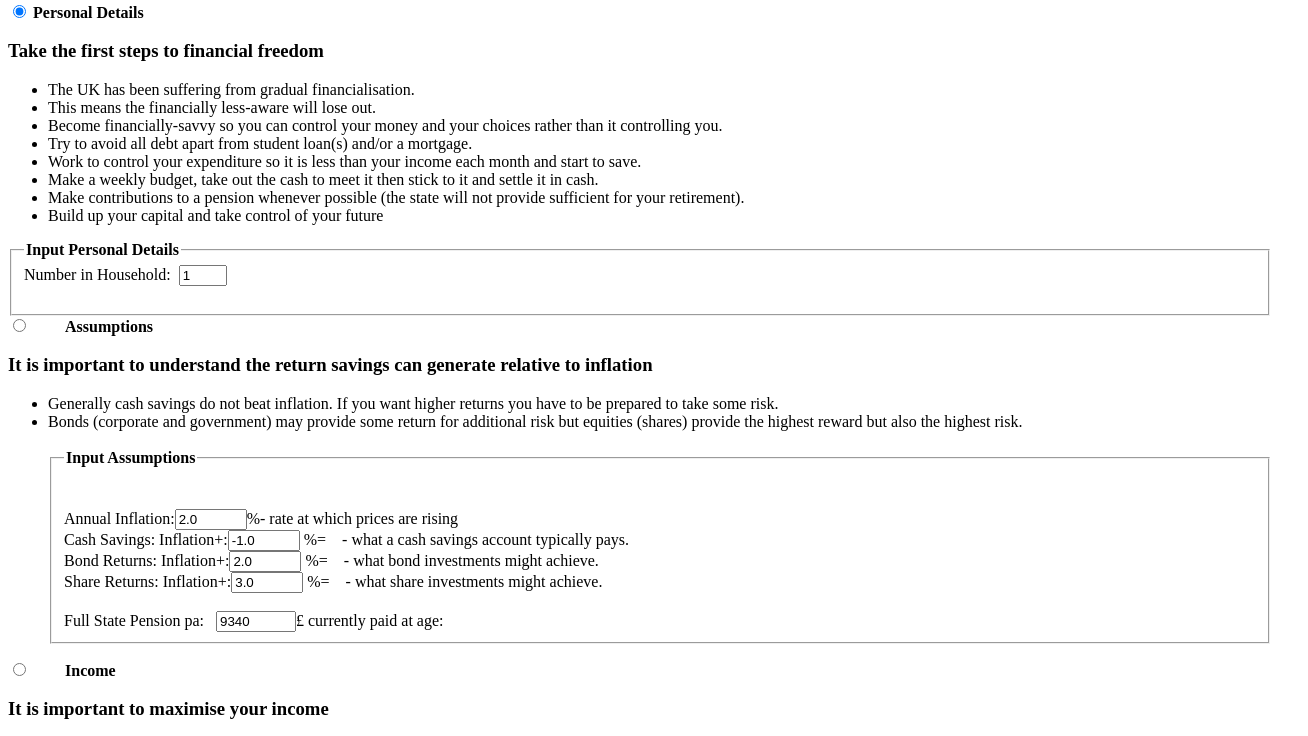
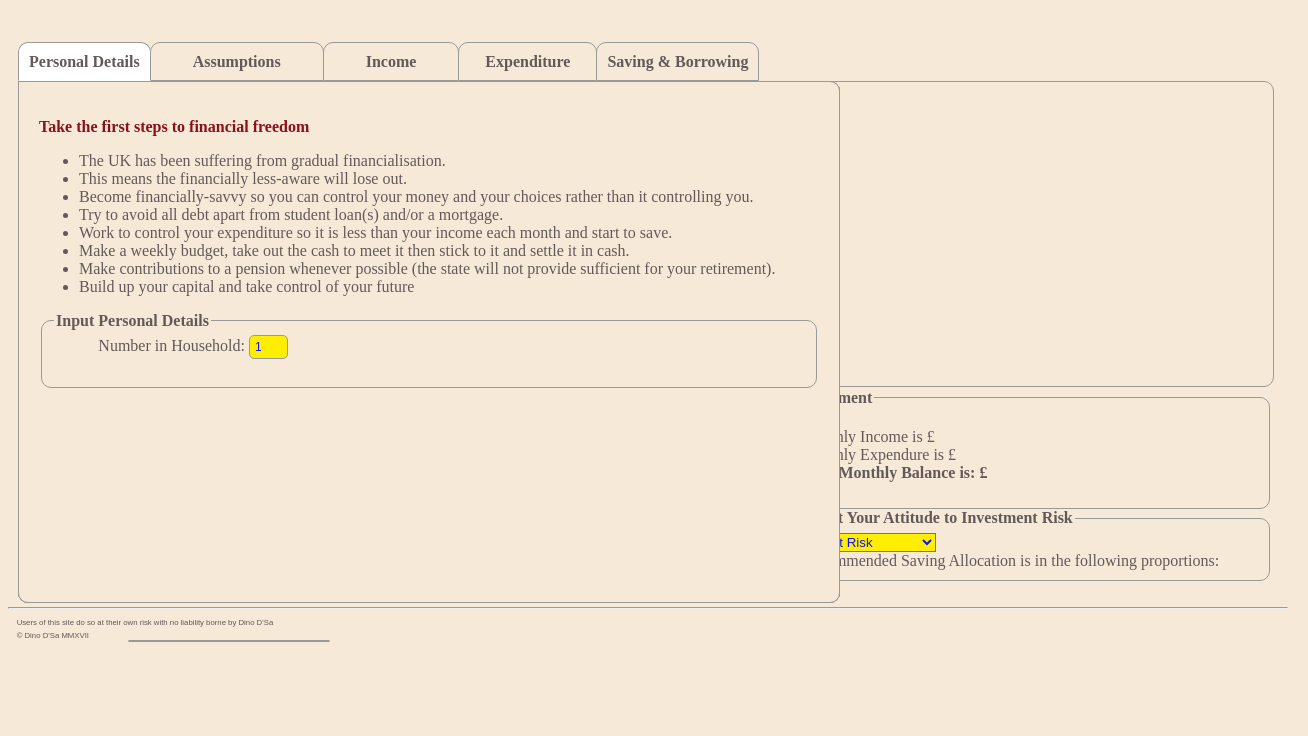
Before and after one commit to dpjdsa/FPTool, a plain HTML site: page index.html in a window 1280 px wide. Shown: the part 106-842 px from the top of the page, 1308 px wide, since content can reach past the window. After the commit the page ends 800 px from the top, so only its background shows below. Drawn offline with nearby package versions, Linux system fonts and the light colour scheme; a script that the page names is missing; a web font is replaced by a local one.

Commit message:
Adds CSS

```diff
--- /dev/null
+++ b/FPToolstyletabbed.css
@@ -0,0 +1,337 @@
+
+header{
+    background-color:#f6e9d8;
+    color:#000000;
+    overflow:auto;
+    width:100%;
+}
+
+footer{
+    font-family: "Arial";
+    font-size: 7pt;
+    overflow:auto;
+    width:100%;
+}
+body{
+    font-family: "News Cycle";
+    color: #635959;
+    background-color:#f6e9d8;
+    overflow:auto;
+    width:100%;
+}
+h2{
+    text-transform: uppercase;
+    text-shadow: 2px 2px 3px #999999;
+}
+h3,h4 {
+    color:#8C1018;
+}
+h3{
+    font-size: 1em;
+}
+fieldset {
+    border: 1px solid #999;
+    border-radius: 10px;
+}
+.pound {
+    position:relative;
+    top: 1px;
+    left: -82px;
+}
+.poundl {
+    position:relative;
+    top: 1px;
+    left: -57px;
+}
+.tabs{
+    position:relative;
+    min-height: 30px;
+    margin: 25px 0;
+    width: 60%;
+    float: left;
+    border:none;
+}
+.tab{
+    float:left;
+    height:520px;
+}
+.tab>label{
+  background: #f6e9d8;
+  padding: 10px;
+  border: 1px solid #999;
+  border-top-left-radius: 10px;
+  border-top-right-radius: 10px;
+  margin-left: -1px;
+  position: relative;
+  left: 1px;
+}
+.tab [type=radio] {
+  display: none;
+}
+
+.content {
+  position: absolute;
+  float:left;
+  top: 28px;
+  left: 0;
+  background:#f6e9d8;
+  right: 0;
+  bottom: 0;
+  height: 480px;
+  width: 780px;
+  padding: 20px;
+  border: 1px solid #999;
+  border-top-right-radius: 10px;
+  border-bottom-right-radius: 10px;
+  border-bottom-left-radius: 10px;
+}
+
+.content [type=radio]{
+    display:initial;
+}
+
+[type=radio]:checked ~ label {
+  background: white;
+  border-bottom: 1px solid white;
+  z-index: 2;
+}
+[type=radio]:checked ~ label ~ .content {
+  z-index: 1;
+}
+fieldset>label{
+    display:inline-block;
+    float:left;
+    clear:left;
+    padding-top:2px;
+    width:195px;
+    text-align:right;
+    background: #f6e9d8 !important;
+    border-bottom:none !important;
+}
+.inpbox {
+    color:#1111FF;
+    background-color:#ffee00;
+    position: relative;
+    border-radius: 5px;
+    border: 1px solid #999;
+    font-size: 9pt;
+    left: 0px;
+    height: 20px;
+    width: 45px;
+    padding-left: 10px;
+}
+.inpboxc {
+    color:#CC1111;
+    background-color: #ffbb00;
+    position: relative;
+    border-radius: 5px;
+    border: 1px solid #999;
+    font-size: 9pt;
+    left: 0px;
+    height:20px;
+    width: 45px;
+    padding-left:10px;
+}
+.inpboxs {
+    color:#1111FF;
+    background-color:#ffee00;
+    position: relative;
+    border-radius: 5px;
+    border: 1px solid #999;
+    font-size: 9pt;
+    left: 0px;
+    height: 20px;
+    width: 30px;
+    padding-left:5px;
+}
+.inpbox:hover,.inpbox:focus, .inpboxc:hover,.inpboxc:focus , aprboxc:hover, aprboxc:focus,
+ .dateinp:hover, .dateinp:focus, .dateinpc:hover, .dateinpc:focus,
+ .asstbox:hover, .asstbox:focus,.asstboxc:hover, .asstboxc:focus,
+ .aprbox:hover, .aprbox:focus, .aprboxc:hover, .aprboxc:focus,.inpboxs:hover,.inpboxs:focus {
+    background-color:#fff;
+    color: #111;
+}
+.aprboxc {
+    color:#CC1111;
+    background-color: #ffbb00;
+    position: relative;
+    font-size: 9pt;
+    border: 1px solid #999;
+    border-radius: 5px;
+    left: 10px;
+    height: 20px;
+    width: 50px;
+    padding-left: 10px;
+}
+.aprbox {
+    color:#1111FF;
+    background-color: #ffee00;
+    position: relative;
+    font-size: 9pt;
+    border:1px solid #999;
+    border-radius: 5px;
+    left: 10px;
+    height: 20px;
+    width: 50px;
+    padding-left: 10px;
+}
+.dateinp {
+    color: #1111FF;
+    background-color: #ffee00;
+    position: relative;
+    border-radius: 5px;
+    border: 1px solid #999;
+    left: 0px;
+    height: 20px;
+    width: 70px;
+    margin-left:20px;
+}
+.dateinpc {
+    color: #CC1111;
+    background-color: #ffbb00;
+    position: relative;
+    border-radius: 5px;
+    border: 1px solid #999;
+    left: 0px;
+    height: 20px;
+    width: 70px;
+    margin-left:20px;
+}
+.ui-datepicker{
+    position: absolute;
+    width:200px;
+    margin-top: 0px;
+    margin-left: 120px;
+    margin-bottom: 0px;
+    margin-right: 0px;
+    z-index: 9999 !important;
+    background-color: #ffffff;
+    border-radius: 5px;
+    border: 1px solid #999;
+}
+.inpboxl {
+    color:#1111FF;
+    background-color: #ffee00;
+    position: relative;
+    left: 0px;
+    width: 70px;
+}
+.inpboxcl {
+    color:#CC1111;
+    background-color: #ffbb00;
+    position: relative;
+    left: 0px;
+    width: 70px;
+}
+.asstbox {
+    color:#1111FF;
+    background-color: #ffee00;
+    position: relative;
+    border-radius: 7px;
+    border: 1px solid #999;
+    font-size: 9pt;
+    left: 0px;
+    height: 20px;
+    width: 80px;
+    padding-left:-2px;
+}
+.asstboxc {
+    color:#CC1111;
+    background-color: #ffbb00;
+    position: relative;
+    border-radius: 7px;
+    border: 1px solid #999;
+    font-size: 9pt;
+    left: 0px;
+    height: 20px;
+    width: 80px;
+    padding-left:-2px;
+}
+.intheadings {
+    position: relative;
+    left:5px;
+}
+.riskbox {
+    color:#1111FF;
+    background-color: #ffee00;
+    position: relative;
+    left: 0px;
+    width: 135px;
+}
+.pct {
+    position: relative;
+    left: -17px;
+    top:2px;
+}
+.moninc{
+    float: left;
+    width: 100%;
+}
+.monexp {
+    float: left;
+    width: 100%;
+}
+.savingsloans {
+    float:left;
+    width: 100%;
+}
+.totinterest{
+    position:relative;
+    font-weight: bold;
+    left:400px;
+    border: 1px solid #555;
+    padding: 5px;
+}
+.gsect{
+    overflow: auto;
+    position: relative;
+    top: 53px;
+    width:38%;
+    float: left;
+    border: 1px solid #999;
+    border-radius:10px;
+    margin:0;
+    padding:0;
+}
+.balancemess{
+    position:relative;
+    float: left;
+    width:38%;
+    top:55px;
+    margin:0;
+    padding:0;
+}
+.allocation{
+    top: 45px;
+    left: -10px;
+    padding: 10px;
+    position: relative;
+    float:left;
+    width: 38%;
+}
+header{
+    font-family: "News Cycle";
+    padding: 10px 10px;
+}
+main{
+    padding: 5px 10px;
+    overflow: auto;
+    width:100%;
+}
+header>h1 {
+    font-size: 4em;
+    text-transform: uppercase;
+}
+@font-face {
+    font-family: "News Cycle";
+    src: url(../fonts/news_cycle.ttf) format('truetype');
+}
+@font-face{
+    font-family: "Contail One";
+    src: url(../fonts/contail_one.ttf) format('truetype');
+}
+article{
+    margin: 5px 0px;
+    padding: 5px 5px;
+    box-shadow: -1px -1px 6px #888888;
+}
--- a/index.html
+++ b/index.html
@@ -12,7 +12,7 @@
         Dino D'Sa 11th December 2016
 
         Link to CSS and jquery DatePicker-->
-        <link rel="stylesheet" href="css/dinostyletabbedv2.css" />
+        <link rel="stylesheet" href="FPToolstyletabbed.css" />
         <script src="https://code.jquery.com/jquery-1.12.4.js"></script>
         <script src="https://code.jquery.com/ui/1.12.1/jquery-ui.js"></script>
         <script>
```
